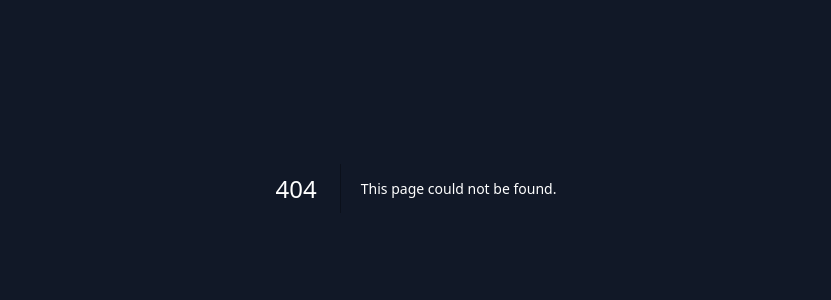
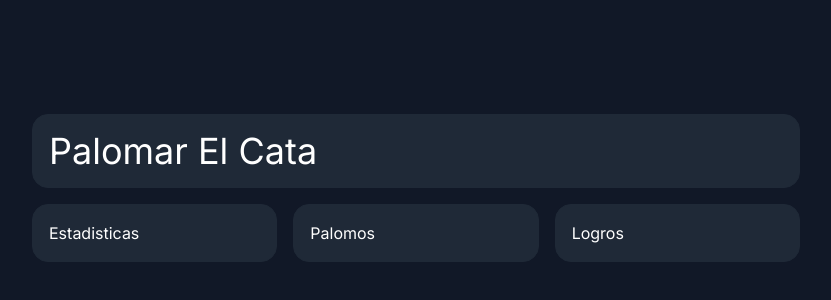
Before and after one commit to ItzRoBeerT/editor-de-palomos, a Next.js app in the folder frontend/: page /profile in a window 1280 px wide. Before the commit this address had no page. Shown: the part 212-512 px from the top of the page, without its empty margins (224-1055 px from the left). Built offline with nearby package versions, Linux system fonts and the light colour scheme.

Commit message:
Update routing and pages

```diff
--- /dev/null
+++ b/frontend/app/(auth)/layout.tsx
@@ -0,0 +1,22 @@
+import type { Metadata } from "next";
+import { Inter } from "next/font/google";
+import "../globals.css";
+
+const inter = Inter({ subsets: ["latin"] });
+
+export const metadata: Metadata = {
+    title: "Palomar El Cata",
+    description: "Gestor de Palomos para El Palomar El Cata",
+};
+
+export default function AuthRootLayout({
+    children,
+}: Readonly<{
+    children: React.ReactNode;
+}>) {
+    return (
+        <html lang="es">
+            <body className={`${inter.className} bg-gray-900 text-white`}>{children}</body>
+        </html>
+    );
+}
--- /dev/null
+++ b/frontend/app/(auth)/profile/page.tsx
@@ -0,0 +1,32 @@
+import Card from '@/components/containers/card';
+
+export default function ProfilePage() {
+	return (
+		<main className="flex flex-col items-center justify-center min-h-screen">
+			<div className="container m-4">
+				<div className="max-w-3xl w-full mx-auto grid gap-4 grid-cols-1">
+					<Card>
+						<h1 className="text-4xl">Palomar El Cata</h1>
+					</Card>
+					<div className="grid grid-cols-12 gap-4">
+						<div className="col-span-12 sm:col-span-4">
+							<Card>
+								<p>Estadisticas</p>
+							</Card>
+						</div>
+						<div className="col-span-12 sm:col-span-4">
+							<Card>
+								<p>Palomos</p>
+							</Card>
+						</div>
+						<div className="col-span-12 sm:col-span-4">
+							<Card>
+								<p>Logros</p>
+							</Card>
+						</div>
+					</div>
+				</div>
+			</div>
+		</main>
+	);
+}
--- a/frontend/app/layout.tsx
+++ b/frontend/app/layout.tsx
@@ -1,12 +1,12 @@
-import type { Metadata } from "next";
-import { Inter } from "next/font/google";
-import "./globals.css";
+import type { Metadata } from 'next';
+import { Inter } from 'next/font/google';
+import './globals.css';
 
-const inter = Inter({ subsets: ["latin"] });
+const inter = Inter({ subsets: ['latin'] });
 
 export const metadata: Metadata = {
-    title: "Palomar El Cata",
-    description: "Gestor de Palomos para El Palomar El Cata",
+	title: 'Inicio de sesión',
+	description: 'Inicia sesión para acceder a tu cuenta de editor y gestión de palomos',
 };
 
 export default function RootLayout({
```
Lines whose indentation alone changed are shown as unchanged.
